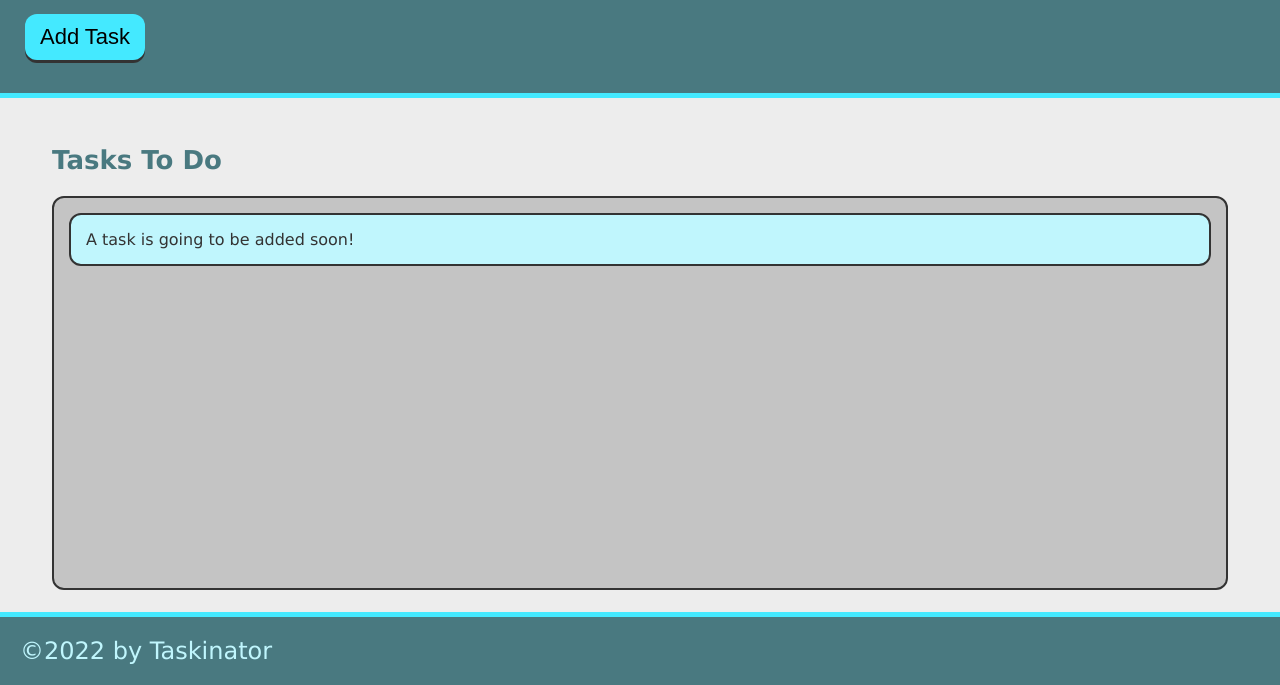
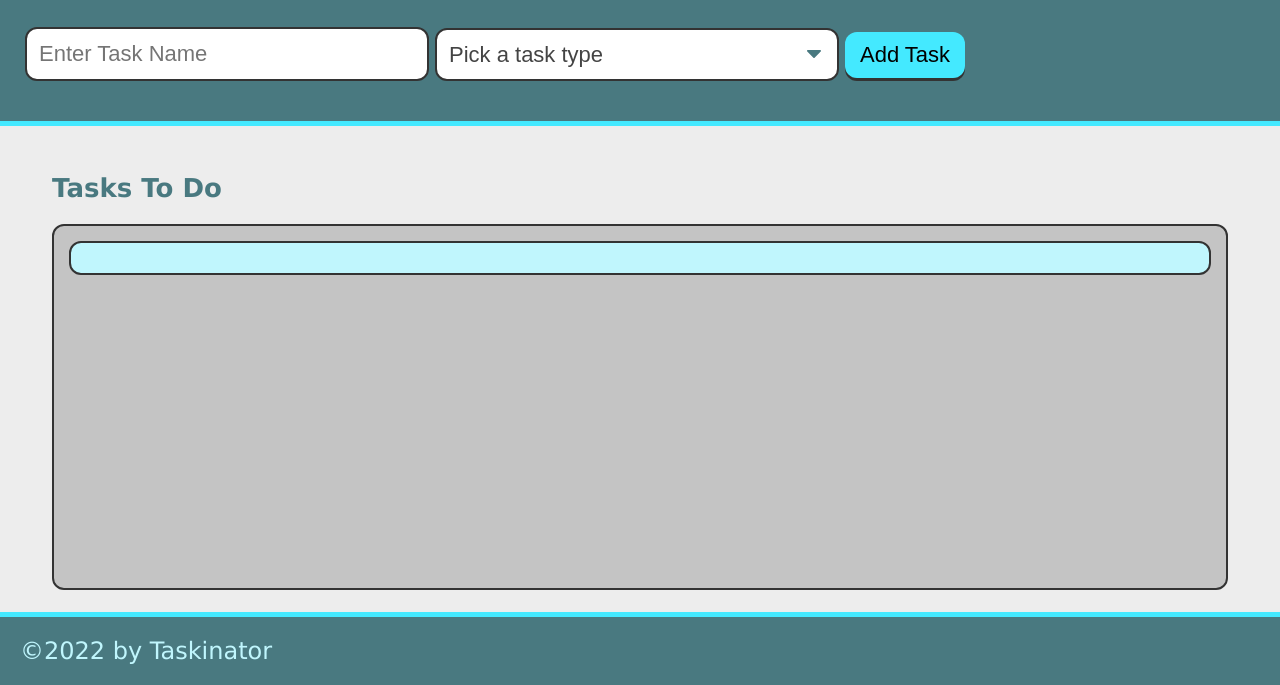
Before and after one commit to philmcgarty/taskinator, a plain HTML site: page index.html in a window 1280 px wide. Shown: the part 115-800 px from the top of the page. Drawn offline with Linux system fonts and the light colour scheme.

Commit message:
added form

```diff
--- a/index.html
+++ b/index.html
@@ -13,7 +13,24 @@
     <header>
         <h1 class="page-title">Taskinator</h1>
         <p>Click the button below to add a new task!</p>
-        <button class="btn" id="save-task">Add Task</button>
+
+        <form id="task-form">
+            <div class="form-group">
+                <input type="text" name="task-name" placeholder="Enter Task Name"/>
+            </div>
+            <div class="form-group">
+                <select name="task-type" class="select-dropdown">
+                    <option value="" disabled selected>Pick a task type</option>
+                    <option value="Print">Print</option>
+                    <option value="Web">Web</option>
+                    <option value="Mobile">Mobile</option>
+                </select>
+            </div>
+            <div class="form-group">
+                <button class="btn" id="save-task" type="submit">Add Task</button>
+            </div>
+        </form>
+
     </header>
 
     <main class="page-content">
@@ -21,7 +38,7 @@
             <h2 class="list-title">Tasks To Do</h2>
             <ul class="task-list" id="tasks-to-do">
                 <li class="task-item">
-                    A task is going to be added soon!
+
                 </li>
             </ul>
 
```
